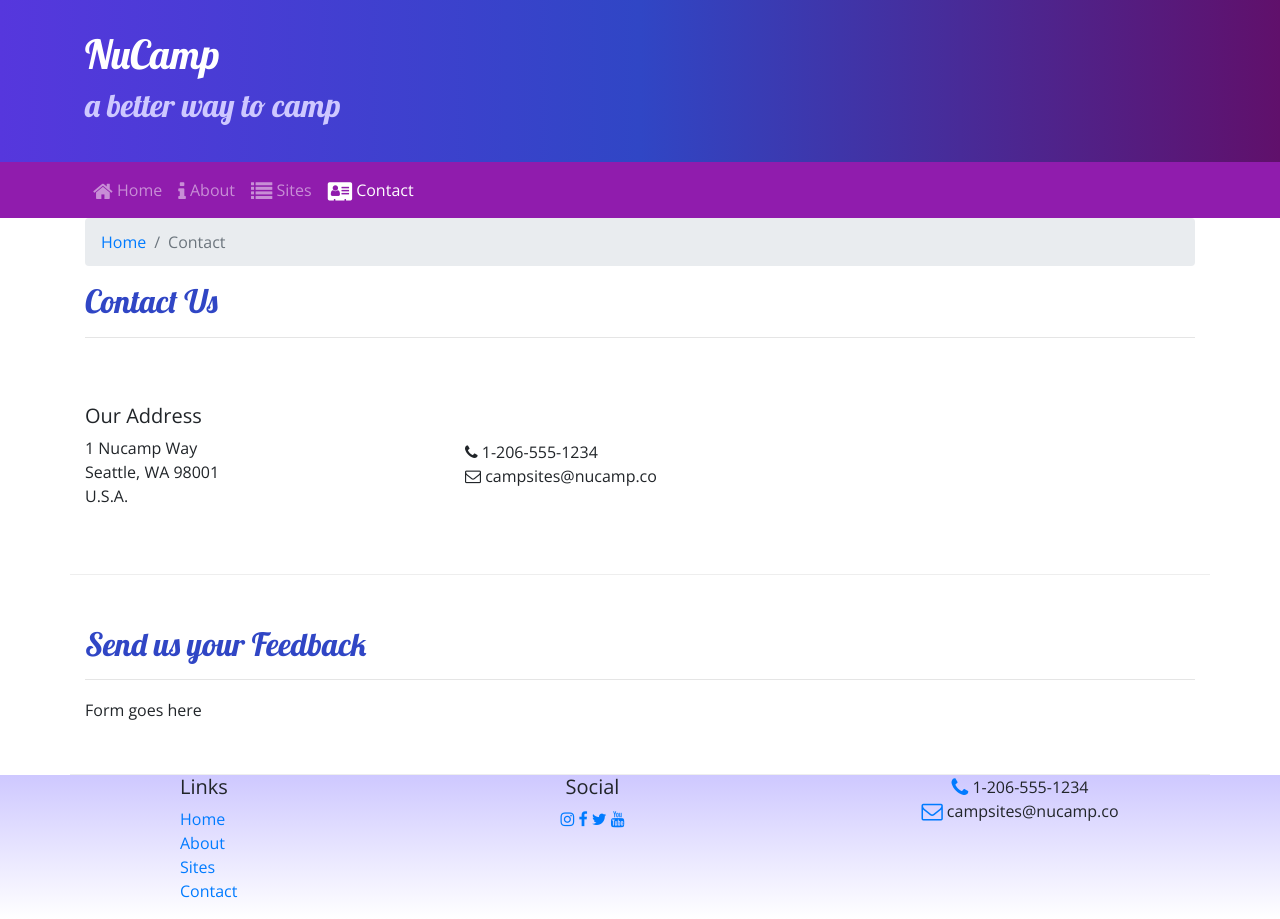
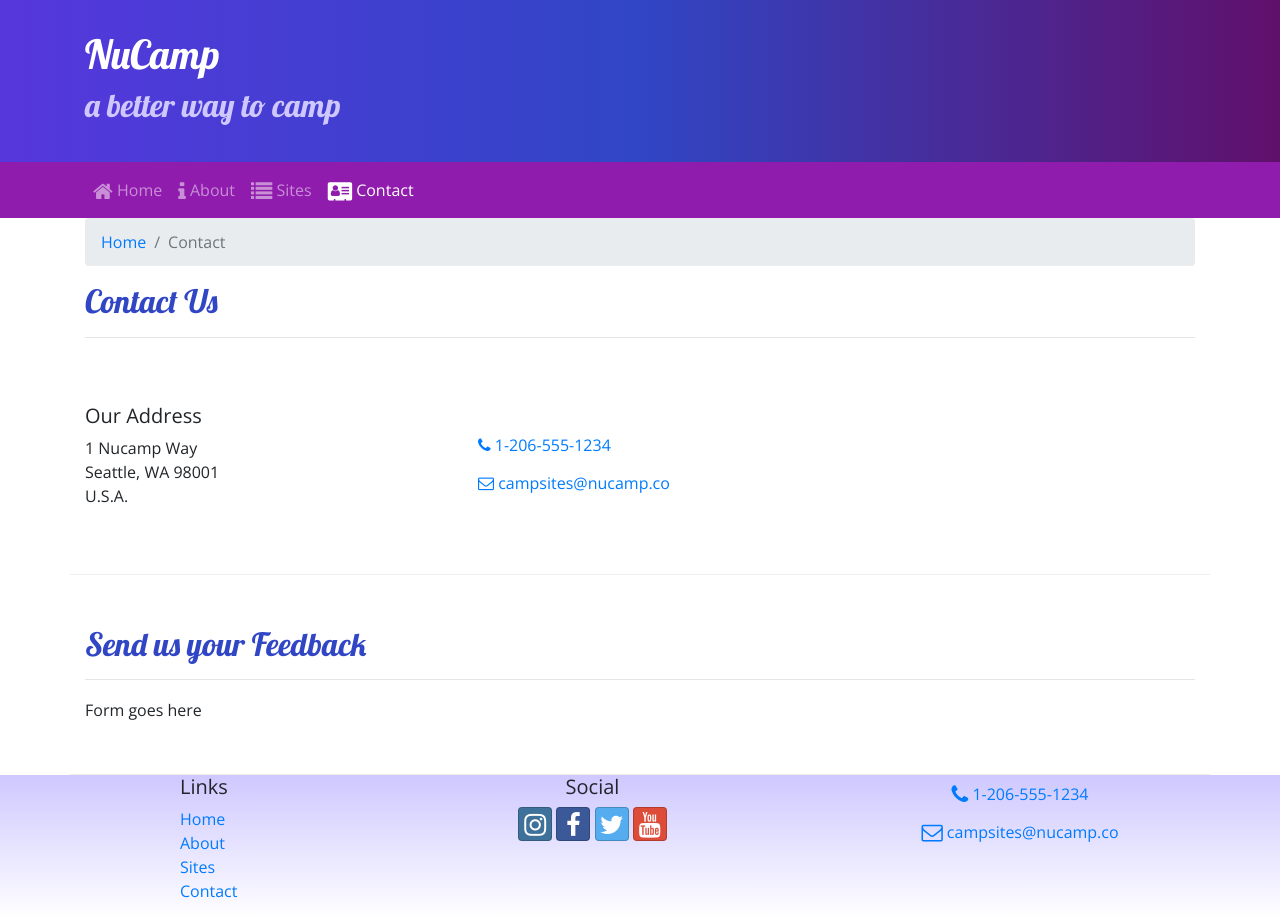
Before and after one commit to samuelrangira/Bootstrap, a website: page contactus.html in a window 1280 px wide. Drawn offline with nearby package versions, Linux system fonts and the light colour scheme.

Commit message:
improved appearance of buttons

```diff
--- a/aboutus.html
+++ b/aboutus.html
@@ -11,6 +11,7 @@
     <!-- Additional CSS must be placed after Bootstrap CSS -->
     <link rel="stylesheet" href="https://fonts.googleapis.com/css?family=Lobster|Open+Sans" />
     <link rel="stylesheet" href="node_modules/font-awesome/css/font-awesome.min.css" />
+    <link rel="stylesheet" href="node_modules/bootstrap-social/bootstrap-social.css" />
     <link rel="stylesheet" href="css/styles.css" />
     <title>NuCamp: A Better Way To Camp</title>
     <!-- Bootstrap CSS-->
@@ -40,7 +41,7 @@
                     <li class="nav-item active"><a class="nav-link" href="index.html">Home</a></li>
                     <li class="nav-item"><a class="nav-link" href="#">About</a></li>
                     <li class="nav-item"><a class="nav-link" href="#">Sites</a></li>
-                    <li class="nav-item"><a class="nav-link" href="#">Contact</a></li>
+                    <li class="nav-item"><a class="nav-link" href="contactus.html">Contact</a></li>
                 </ul>
 
             </div>
@@ -95,15 +96,15 @@
                         <li class="nav-item active"><a class="nav-link" href="index.html"><i class="fa fa-home fa-lg"></i>Home</a></li>
                         <li class="nav-item"><a class="nav-link" href="#"><i class="fa fa-info fa-lg"></i>About Us</a></li>
                         <li class="nav-item"><a class="nav-link" href="#"><i class="fa fa-list fa-lg"></i>Sites</a></li>
-                        <li class="nav-item"><a class="nav-link" href="#"><i class="fa fa-address-card fa-lg"></i>Contact</a></li>
+                        <li class="nav-item"><a class="nav-link" href="contactus.html"><i class="fa fa-address-card fa-lg"></i>Contact</a></li>
                     </ul>
                 </div>
                 <div class="col-6 col-sm-5 text-center">
                     <h5>Social</h5>
-                    <a href="http://instagram.com/"><i class="fa fa-instagram"></i></a>
-                    <a href="http://facebook.com/"><i class="fa fa-facebook"></i></a>
-                    <a href="http://twitter.com/"><i class="fa fa-twitter"></i></a>
-                    <a href="http://youtube.com/"><i class="fa fa-youtube"></i></a>
+                    <a class="btn btn-social-icon btn-instagram" href="http://instagram.com/"><i class="fa fa-instagram"></i></a>
+                    <a class="btn btn-social-icon btn-facebook" href="http://facebook.com/"><i class="fa fa-facebook"></i></a>
+                    <a class="btn btn-social-icon btn-twitter" href="http://twitter.com/"><i class="fa fa-twitter"></i></a>
+                    <a class="btn btn-social-icon btn-google" href="http://youtube.com/"><i class="fa fa-youtube"></i></a>
                 </div>
                 <div class="col-sm-4 text-center">
                     <i class="fa fa-phone fa-lg text-primary"></i> 1-206-555-1234<br />
--- a/contactus.html
+++ b/contactus.html
@@ -11,6 +11,7 @@
 
     <!-- Additional CSS must be placed after Bootstrap CSS -->
     <link rel="stylesheet" href="node_modules/font-awesome/css/font-awesome.min.css" />
+    <link rel="stylesheet" href="node_modules/bootstrap-social/bootstrap-social.css" />
     <link rel="stylesheet" href="https://fonts.googleapis.com/css?family=Lobster|Open+Sans" />
     <link rel="stylesheet" href="css/styles.css" />
 
@@ -68,8 +69,8 @@
                 </address>
             </div>
             <div class="col">
-				<i class="fa fa-phone"></i> 1-206-555-1234<br>
-            	<i class="fa fa-envelope-o"></i> campsites@nucamp.co
+				<a role="button" class="btn btn-link" href="tel:+12065551234"><i class="fa fa-phone"></i> 1-206-555-1234</a><br/>
+            	<a role="button" class="btn btn-link" href="mailto:campsites@nucamp.co"><i class="fa fa-envelope-o"></i> campsites@nucamp.co</a>
             </div>
         </div>
 
@@ -99,14 +100,14 @@
                 </div>
                 <div class="col-6 col-sm-5 text-center">
                     <h5>Social</h5>
-                    <a href="http://instagram.com/"><i class="fa fa-instagram"></i></a>
-                    <a href="http://facebook.com/"><i class="fa fa-facebook"></i></a>
-                    <a href="http://twitter.com/"><i class="fa fa-twitter"></i></a>
-                    <a href="http://youtube.com/"><i class="fa fa-youtube"></i></a>
+                    <a class="btn btn-social-icon btn-instagram" href="http://instagram.com/"><i class="fa fa-instagram"></i></a>
+                    <a class="btn btn-social-icon btn-facebook" href="http://facebook.com/"><i class="fa fa-facebook"></i></a>
+                    <a class="btn btn-social-icon btn-twitter" href="http://twitter.com/"><i class="fa fa-twitter"></i></a>
+                    <a class="btn btn-social-icon btn-google" href="http://youtube.com/"><i class="fa fa-youtube"></i></a>
                 </div>
                 <div class="col-sm-4 text-center">
-                    <i class="fa fa-phone fa-lg text-primary"></i> 1-206-555-1234<br />
-                    <i class="fa fa-envelope-o fa-lg text-primary"></i> campsites@nucamp.co
+                    <a role="button" class="btn btn-link" href="tel:+12065551234"><i class="fa fa-phone fa-lg text-primary"></i> 1-206-555-1234</a><br />
+                    <a role="button" class="btn btn-link" href="mailto:campsites@nucamp.co"><i class="fa fa-envelope-o fa-lg text-primary"></i> campsites@nucamp.co</a>
                 </div>
            </div>
         </div>
--- a/package.json
+++ b/package.json
@@ -18,6 +18,7 @@
   },
   "dependencies": {
     "bootstrap": "^4.5.2",
+    "bootstrap-social": "^5.1.1",
     "font-awesome": "^4.7.0",
     "jquery": "^3.5.1",
     "popper.js": "^1.16.1"
```
Also changed, not shown: index.html (+7 -6 lines), 1 other file.
